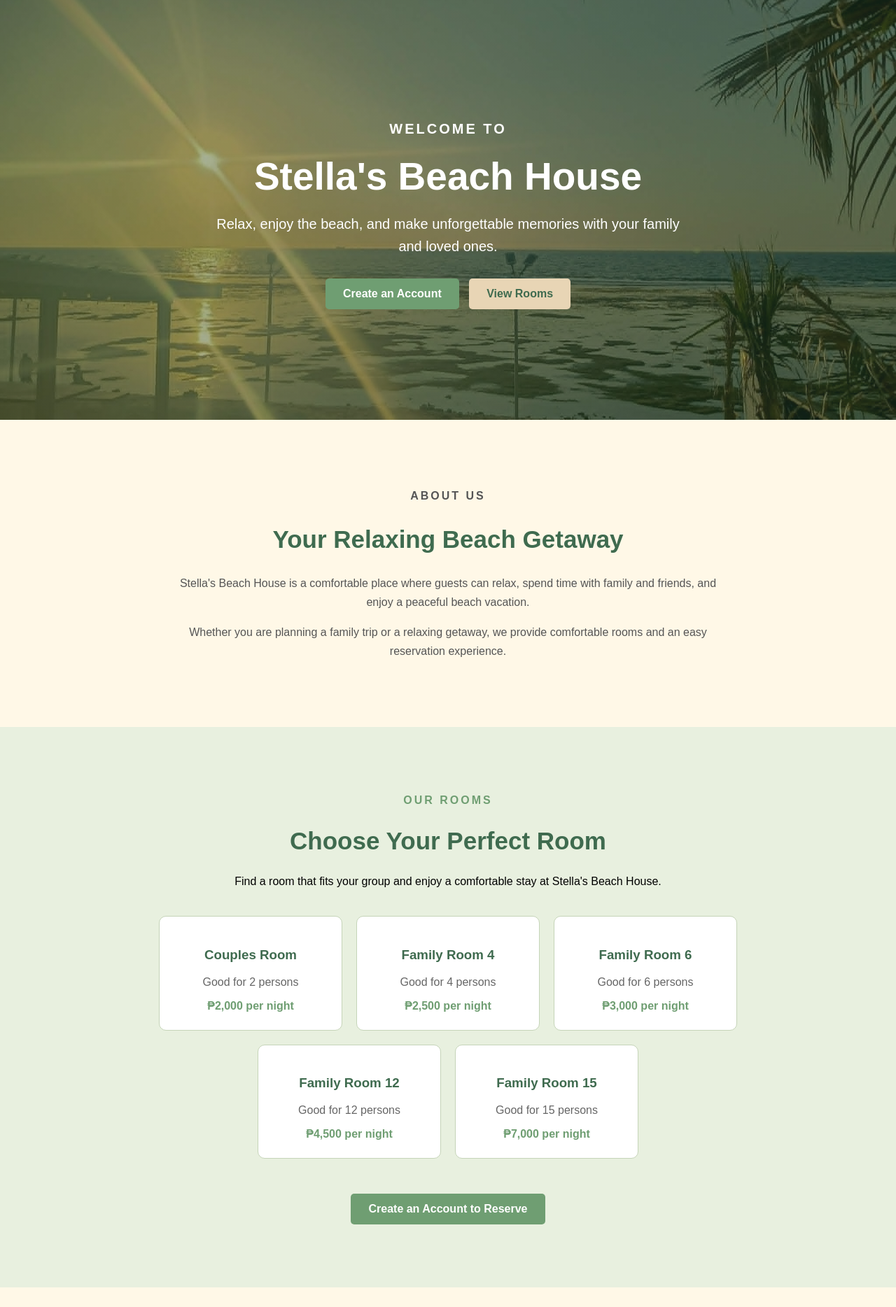
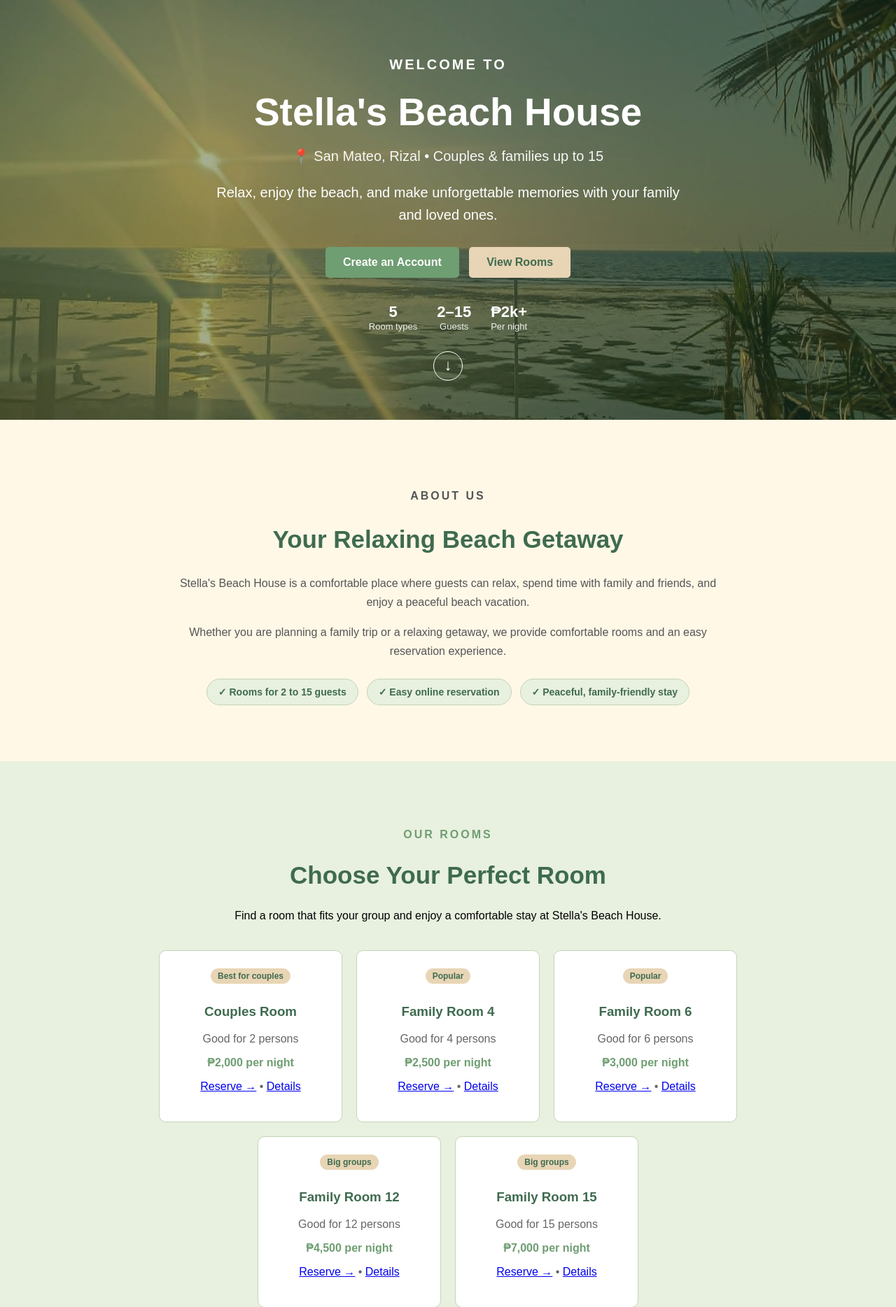
Before and after one commit to Xeishi06/Webtech_Hotel, a PHP site: page /landingpage.html in a window 1280 px wide. Shown: the part 68-1936 px from the top of the page at 70% size. Run offline with PHP 8.4, Linux system fonts and the light colour scheme.

Commit message:
Improve landing page only: hero stats, room badges, about points, contact links, footer

```diff
--- a/landingpage.css
+++ b/landingpage.css
@@ -346,6 +346,78 @@ nav a:hover {
     .main-button:hover, .room-card:hover { transform: none; }
 }
 
+/* Landing polish - same palette only */
+.hero-location {
+    font-size: 15px;
+    opacity: 0.95;
+    margin: 0 0 10px 0;
+}
+.hero-stats {
+    display: flex;
+    gap: 28px;
+    justify-content: center;
+    margin: 26px 0 10px 0;
+    flex-wrap: wrap;
+}
+.hero-stats div { display: flex; flex-direction: column; }
+.hero-stats strong { font-size: 22px; }
+.hero-stats span { font-size: 13px; opacity: 0.9; }
+.scroll-down {
+    display: inline-block;
+    margin-top: 18px;
+    color: white;
+    text-decoration: none;
+    font-size: 22px;
+    border: 1px solid white;
+    width: 40px;
+    height: 40px;
+    line-height: 38px;
+    border-radius: 50%;
+}
+.about-points {
+    display: flex;
+    gap: 12px;
+    justify-content: center;
+    flex-wrap: wrap;
+    margin-top: 26px;
+}
+.about-points div {
+    background-color: #E8F0DF;
+    border: 1px solid #C5D4B8;
+    color: #3F6B4F;
+    padding: 10px 16px;
+    border-radius: 20px;
+    font-size: 14px;
+    font-weight: bold;
+}
+.badge {
+    display: inline-block;
+    background-color: #E8D5B5;
+    color: #3F6B4F;
+    font-size: 12px;
+    font-weight: bold;
+    padding: 4px 10px;
+    border-radius: 12px;
+    margin-bottom: 10px;
+}
+.rooms-link { color: #3F6B4F; font-weight: bold; }
+.icon-circle {
+    width: 52px;
+    height: 52px;
+    margin: 0 auto 12px auto;
+    background-color: #E8D5B5;
+    border-radius: 50%;
+    display: flex;
+    align-items: center;
+    justify-content: center;
+    font-size: 24px;
+}
+.muted { color: #666; font-size: 13px; }
+.footer-links a { color: white; }
+@media (max-width: 800px) {
+    .hero-stats { gap: 16px; }
+}
+
 
 /* Mobile */
 @media (max-width: 800px) {
--- a/landingpage.html
+++ b/landingpage.html
@@ -39,6 +39,8 @@
 
             <h1>Stella's Beach House</h1>
 
+            <p class="hero-location">📍 San Mateo, Rizal • Couples & families up to 15</p>
+
             <p>
                 Relax, enjoy the beach, and make unforgettable
                 memories with your family and loved ones.
@@ -55,6 +57,14 @@
                 </a>
 
             </div>
+
+            <div class="hero-stats" aria-label="Quick highlights">
+                <div><strong>5</strong><span>Room types</span></div>
+                <div><strong>2–15</strong><span>Guests</span></div>
+                <div><strong>₱2k+</strong><span>Per night</span></div>
+            </div>
+
+            <a href="#about" class="scroll-down" aria-label="Scroll to about">↓</a>
 
         </div>
 
@@ -80,6 +90,12 @@
             reservation experience.
         </p>
 
+        <div class="about-points">
+            <div>✓ Rooms for 2 to 15 guests</div>
+            <div>✓ Easy online reservation</div>
+            <div>✓ Peaceful, family-friendly stay</div>
+        </div>
+
     </section>
 
 
@@ -98,33 +114,43 @@
         <div class="room-container">
 
             <div class="room-card">
+                <span class="badge">Best for couples</span>
                 <h3>Couples Room</h3>
                 <p>Good for 2 persons</p>
                 <strong>₱2,000 per night</strong>
+                <p><a href="reservation.html?room=Couples%20Room">Reserve →</a> • <a href="rooms.html">Details</a></p>
             </div>
 
             <div class="room-card">
+                <span class="badge">Popular</span>
                 <h3>Family Room 4</h3>
                 <p>Good for 4 persons</p>
                 <strong>₱2,500 per night</strong>
+                <p><a href="reservation.html?room=Family%20Room%204">Reserve →</a> • <a href="rooms.html">Details</a></p>
             </div>
 
             <div class="room-card">
+                <span class="badge">Popular</span>
                 <h3>Family Room 6</h3>
                 <p>Good for 6 persons</p>
                 <strong>₱3,000 per night</strong>
+                <p><a href="reservation.html?room=Family%20Room%206">Reserve →</a> • <a href="rooms.html">Details</a></p>
             </div>
 
             <div class="room-card">
+                <span class="badge">Big groups</span>
                 <h3>Family Room 12</h3>
                 <p>Good for 12 persons</p>
                 <strong>₱4,500 per night</strong>
+                <p><a href="reservation.html?room=Family%20Room%2012">Reserve →</a> • <a href="rooms.html">Details</a></p>
             </div>
 
             <div class="room-card">
+                <span class="badge">Big groups</span>
                 <h3>Family Room 15</h3>
                 <p>Good for 15 persons</p>
                 <strong>₱7,000 per night</strong>
+                <p><a href="reservation.html?room=Family%20Room%2015">Reserve →</a> • <a href="rooms.html">Details</a></p>
             </div>
 
         </div>
@@ -132,6 +158,7 @@
         <a href="register.html" class="main-button">
             Create an Account to Reserve
         </a>
+        <p><a href="rooms.html" class="rooms-link">View all rooms with details →</a></p>
 
     </section>
 
@@ -147,6 +174,7 @@
 
             <div class="feature-card">
 
+                <div class="icon-circle" aria-hidden="true">🌊</div>
                 <h3>Beach Relaxation</h3>
 
                 <p>
@@ -159,6 +187,7 @@
 
             <div class="feature-card">
 
+                <div class="icon-circle" aria-hidden="true">👨‍👩‍👧‍👦</div>
                 <h3>Family Friendly</h3>
 
                 <p>
@@ -171,6 +200,7 @@
 
             <div class="feature-card">
 
+                <div class="icon-circle" aria-hidden="true">📅</div>
                 <h3>Easy Reservation</h3>
 
                 <p>
@@ -206,6 +236,7 @@
                 <p>
                     San Mateo, Rizal
                 </p>
+                <p><a href="https://www.google.com/maps/search/?api=1&query=San+Mateo+Rizal" target="_blank" rel="noopener">View map →</a></p>
 
             </div>
 
@@ -215,8 +246,9 @@
                 <h3>📞 Phone</h3>
 
                 <p>
-                    0912 345 6789
+                    <a href="tel:+639123456789">0912 345 6789</a>
                 </p>
+                <p class="muted">Tap to call • 8am–8pm</p>
 
             </div>
 
@@ -226,7 +258,7 @@
                 <h3>✉ Email</h3>
 
                 <p>
-                    stellasbeachhouse@email.com
+                    <a href="mailto:stellasbeachhouse@email.com">stellasbeachhouse@email.com</a>
                 </p>
 
             </div>
@@ -248,6 +280,14 @@
             Relax. Enjoy. Make Memories.
         </p>
 
+        <p class="footer-links">
+            <a href="#home">Home</a> •
+            <a href="#about">About</a> •
+            <a href="#rooms">Rooms</a> •
+            <a href="#contact">Contact</a> •
+            <a href="#home" id="backTop">Back to top ↑</a>
+        </p>
+
         <p>
             &copy; 2026 Stella's Beach House
         </p>
```
